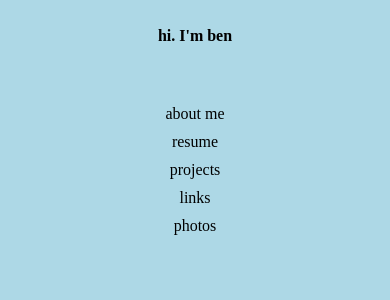
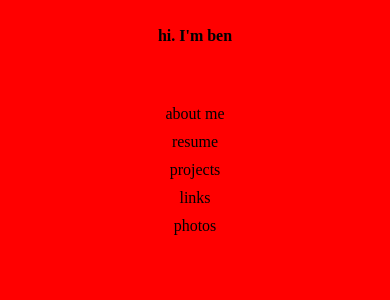
Before and after one commit to benastahl/ben_portfolio_website, a Flask app: page / in a window 390 px wide. Shown: the top 300 px of the page. Run offline with Flask 3, Linux system fonts and the light colour scheme.

Commit message:
mobile testing

```diff
--- a/static/stylesheets/index.css
+++ b/static/stylesheets/index.css
@@ -44,6 +44,6 @@ a {
 @media (max-width: 768px) {
     /* Styles for tablets and smaller */
     body {
-        background-color: lightblue;
+        background-color: red;
     }
 }
```
